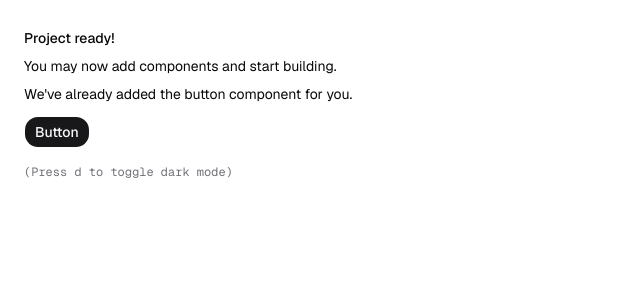
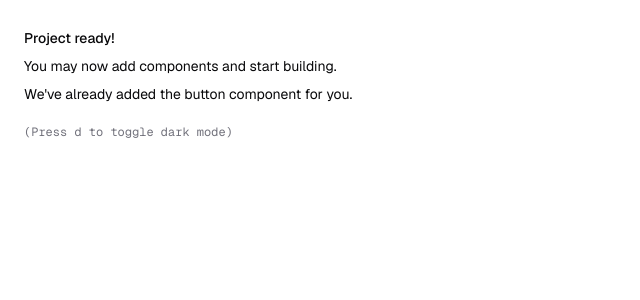
Before and after one commit to aiellie/ui, a Next.js app: page / in a window 1280 px wide. Shown: the top 300 px of the page, without its empty margins (0-640 px from the left). Built offline with nearby package versions, Linux system fonts and the light colour scheme.

Commit message:
first commit

```diff
--- a/app/page.tsx
+++ b/app/page.tsx
@@ -1,4 +1,3 @@
-import { Button } from "@/components/ui/button"
 
 export default function Page() {
   return (
@@ -8,7 +7,6 @@ export default function Page() {
           <h1 className="font-medium">Project ready!</h1>
           <p>You may now add components and start building.</p>
           <p>We&apos;ve already added the button component for you.</p>
-          <Button className="mt-2">Button</Button>
         </div>
         <div className="font-mono text-xs text-muted-foreground">
           (Press <kbd>d</kbd> to toggle dark mode)
--- a/components/ui/button.tsx
+++ /dev/null
@@ -1,58 +0,0 @@
-import { Button as ButtonPrimitive } from "@base-ui/react/button"
-import { cva, type VariantProps } from "class-variance-authority"
-
-import { cn } from "@/lib/utils"
-
-const buttonVariants = cva(
-  "group/button inline-flex shrink-0 items-center justify-center rounded-lg border border-transparent bg-clip-padding text-sm font-medium whitespace-nowrap transition-all outline-none select-none focus-visible:border-ring focus-visible:ring-3 focus-visible:ring-ring/50 active:not-aria-[haspopup]:translate-y-px disabled:pointer-events-none disabled:opacity-50 aria-invalid:border-destructive aria-invalid:ring-3 aria-invalid:ring-destructive/20 dark:aria-invalid:border-destructive/50 dark:aria-invalid:ring-destructive/40 [&_svg]:pointer-events-none [&_svg]:shrink-0 [&_svg:not([class*='size-'])]:size-4",
-  {
-    variants: {
-      variant: {
-        default: "bg-primary text-primary-foreground hover:bg-primary/80",
-        outline:
-          "border-border bg-background hover:bg-muted hover:text-foreground aria-expanded:bg-muted aria-expanded:text-foreground dark:border-input dark:bg-input/30 dark:hover:bg-input/50",
-        secondary:
-          "bg-secondary text-secondary-foreground hover:bg-[color-mix(in_oklch,var(--secondary),var(--foreground)_5%)] aria-expanded:bg-secondary aria-expanded:text-secondary-foreground",
-        ghost:
-          "hover:bg-muted hover:text-foreground aria-expanded:bg-muted aria-expanded:text-foreground dark:hover:bg-muted/50",
-        destructive:
-          "bg-destructive/10 text-destructive hover:bg-destructive/20 focus-visible:border-destructive/40 focus-visible:ring-destructive/20 dark:bg-destructive/20 dark:hover:bg-destructive/30 dark:focus-visible:ring-destructive/40",
-        link: "text-primary underline-offset-4 hover:underline",
-      },
-      size: {
-        default:
-          "h-8 gap-1.5 px-2.5 has-data-[icon=inline-end]:pe-2 has-data-[icon=inline-start]:ps-2",
-        xs: "h-6 gap-1 rounded-[min(var(--radius-md),10px)] px-2 text-xs in-data-[slot=button-group]:rounded-lg has-data-[icon=inline-end]:pe-1.5 has-data-[icon=inline-start]:ps-1.5 [&_svg:not([class*='size-'])]:size-3",
-        sm: "h-7 gap-1 rounded-[min(var(--radius-md),12px)] px-2.5 text-[0.8rem] in-data-[slot=button-group]:rounded-lg has-data-[icon=inline-end]:pe-1.5 has-data-[icon=inline-start]:ps-1.5 [&_svg:not([class*='size-'])]:size-3.5",
-        lg: "h-9 gap-1.5 px-2.5 has-data-[icon=inline-end]:pe-2 has-data-[icon=inline-start]:ps-2",
-        icon: "size-8",
-        "icon-xs":
-          "size-6 rounded-[min(var(--radius-md),10px)] in-data-[slot=button-group]:rounded-lg [&_svg:not([class*='size-'])]:size-3",
-        "icon-sm":
-          "size-7 rounded-[min(var(--radius-md),12px)] in-data-[slot=button-group]:rounded-lg",
-        "icon-lg": "size-9",
-      },
-    },
-    defaultVariants: {
-      variant: "default",
-      size: "default",
-    },
-  }
-)
-
-function Button({
-  className,
-  variant = "default",
-  size = "default",
-  ...props
-}: ButtonPrimitive.Props & VariantProps<typeof buttonVariants>) {
-  return (
-    <ButtonPrimitive
-      data-slot="button"
-      className={cn(buttonVariants({ variant, size, className }))}
-      {...props}
-    />
-  )
-}
-
-export { Button, buttonVariants }
--- /dev/null
+++ b/components/ui/tooltip.tsx
@@ -0,0 +1,66 @@
+"use client"
+
+import { Tooltip as TooltipPrimitive } from "@base-ui/react/tooltip"
+
+import { cn } from "@/lib/utils"
+
+function TooltipProvider({
+  delay = 0,
+  ...props
+}: TooltipPrimitive.Provider.Props) {
+  return (
+    <TooltipPrimitive.Provider
+      data-slot="tooltip-provider"
+      delay={delay}
+      {...props}
+    />
+  )
+}
+
+function Tooltip({ ...props }: TooltipPrimitive.Root.Props) {
+  return <TooltipPrimitive.Root data-slot="tooltip" {...props} />
+}
+
+function TooltipTrigger({ ...props }: TooltipPrimitive.Trigger.Props) {
+  return <TooltipPrimitive.Trigger data-slot="tooltip-trigger" {...props} />
+}
+
+function TooltipContent({
+  className,
+  side = "top",
+  sideOffset = 4,
+  align = "center",
+  alignOffset = 0,
+  children,
+  ...props
+}: TooltipPrimitive.Popup.Props &
+  Pick<
+    TooltipPrimitive.Positioner.Props,
+    "align" | "alignOffset" | "side" | "sideOffset"
+  >) {
+  return (
+    <TooltipPrimitive.Portal>
+      <TooltipPrimitive.Positioner
+        align={align}
+        alignOffset={alignOffset}
+        side={side}
+        sideOffset={sideOffset}
+        className="isolate z-50"
+      >
+        <TooltipPrimitive.Popup
+          data-slot="tooltip-content"
+          className={cn(
+            "z-50 inline-flex w-fit max-w-xs origin-(--transform-origin) items-center gap-1.5 rounded-md bg-foreground px-3 py-1.5 text-xs text-background has-data-[slot=kbd]:pe-1.5 data-[side=bottom]:slide-in-from-top-2 data-[side=inline-end]:slide-in-from-start-2 data-[side=inline-start]:slide-in-from-end-2 data-[side=left]:slide-in-from-right-2 data-[side=right]:slide-in-from-left-2 data-[side=top]:slide-in-from-bottom-2 **:data-[slot=kbd]:relative **:data-[slot=kbd]:isolate **:data-[slot=kbd]:z-50 **:data-[slot=kbd]:rounded-sm data-[state=delayed-open]:animate-in data-[state=delayed-open]:fade-in-0 data-[state=delayed-open]:zoom-in-95 data-open:animate-in data-open:fade-in-0 data-open:zoom-in-95 data-closed:animate-out data-closed:fade-out-0 data-closed:zoom-out-95",
+            className
+          )}
+          {...props}
+        >
+          {children}
+          <TooltipPrimitive.Arrow className="z-50 size-2.5 translate-y-[calc(-50%-2px)] rotate-45 rounded-[2px] bg-foreground fill-foreground data-[side=bottom]:top-1 data-[side=inline-end]:top-1/2! data-[side=inline-end]:-start-1 data-[side=inline-end]:-translate-y-1/2 data-[side=inline-start]:top-1/2! data-[side=inline-start]:-end-1 data-[side=inline-start]:-translate-y-1/2 data-[side=left]:top-1/2! data-[side=left]:-right-1 data-[side=left]:-translate-y-1/2 data-[side=right]:top-1/2! data-[side=right]:-left-1 data-[side=right]:-translate-y-1/2 data-[side=top]:-bottom-2.5" />
+        </TooltipPrimitive.Popup>
+      </TooltipPrimitive.Positioner>
+    </TooltipPrimitive.Portal>
+  )
+}
+
+export { Tooltip, TooltipTrigger, TooltipContent, TooltipProvider }
```
